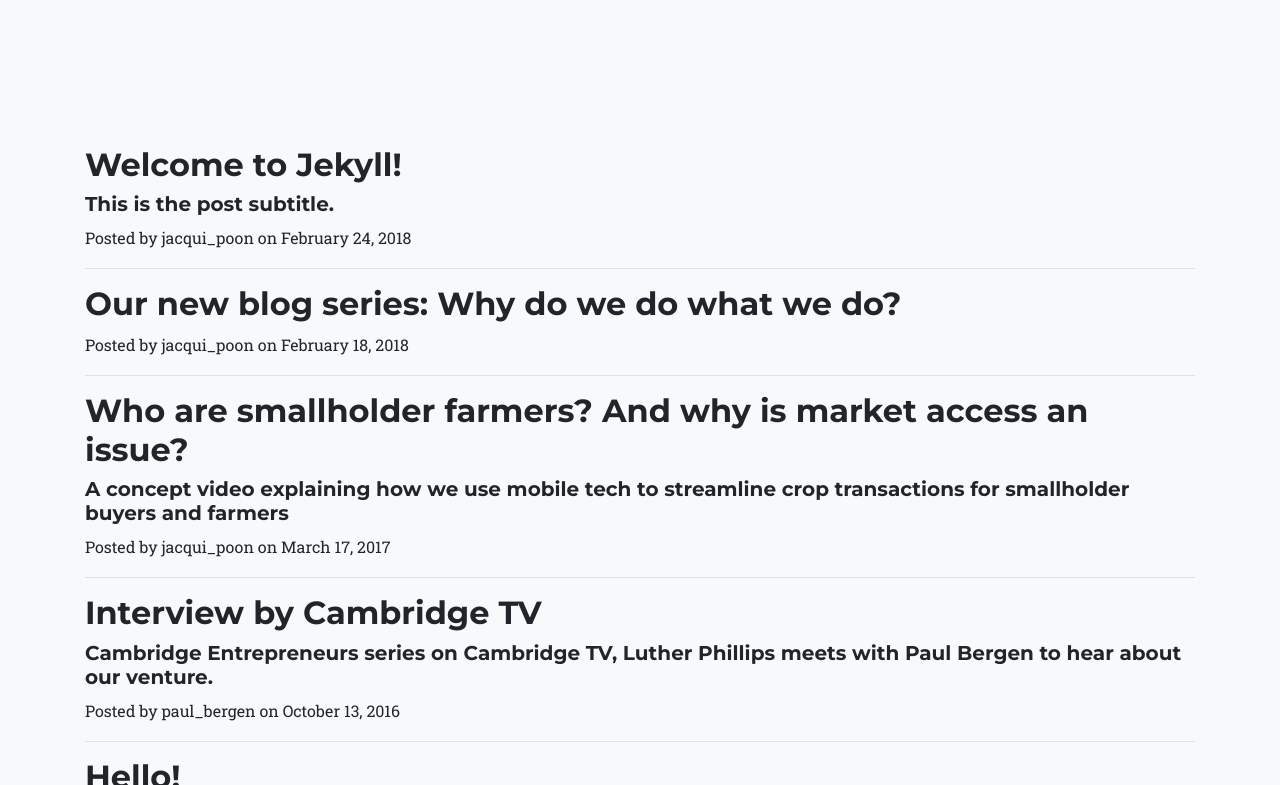
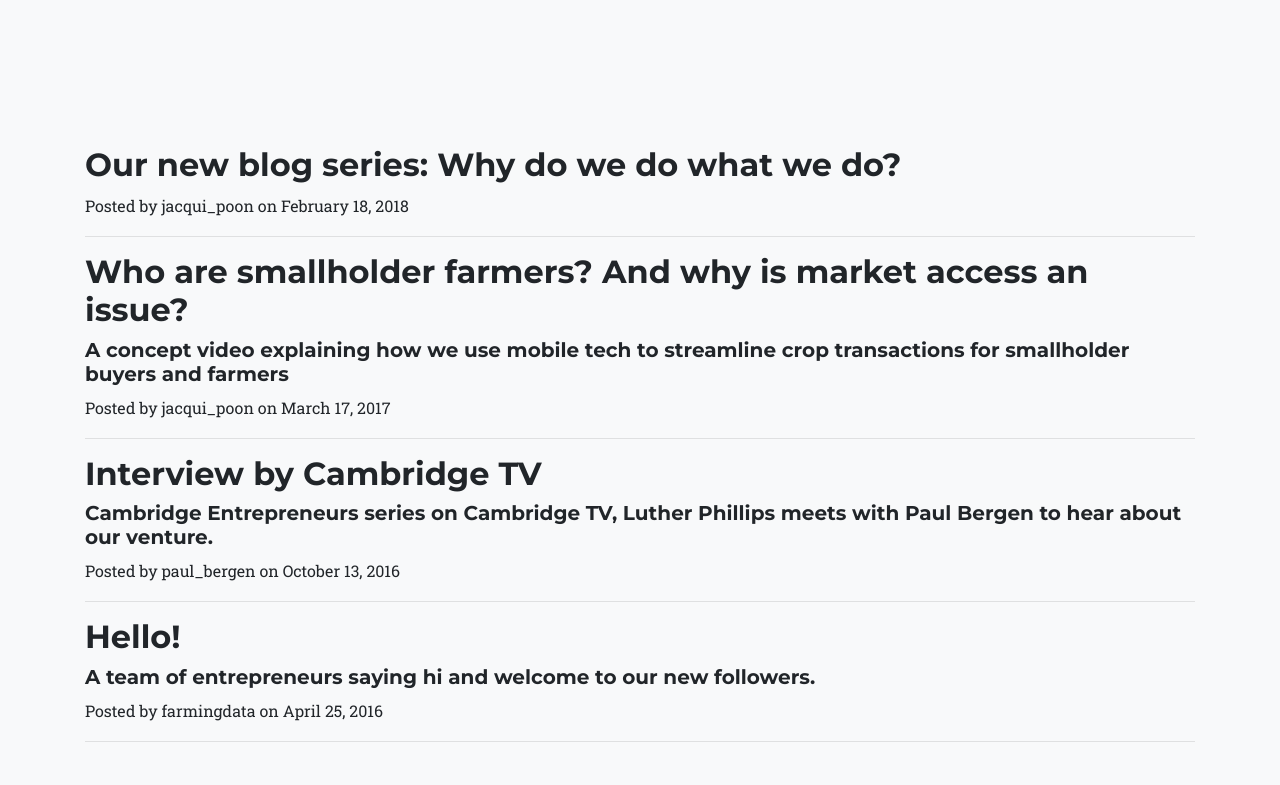
Before and after one commit to jacquipoon/kmei4291.github.io, a Jekyll site: the page built from startbootstrap-agency-gh-pages/posts/index.html, in a window 1280 px wide and 900 px high, scrolled down 487 px, cut to the strip 115-900 px from the top of the window. Built offline with Jekyll 4.4.1, drawn with Linux system fonts in a browser that asks for light colours; some web fonts are replaced; the list of posts is cut into pages by our own code; comment, search, counter and statistics services are not loaded.

Commit message:
tweaked with navbar

```diff
--- a/startbootstrap-agency-gh-pages/_includes/navbar.html
+++ b/startbootstrap-agency-gh-pages/_includes/navbar.html
@@ -9,9 +9,12 @@
       Menu
       <i class="fa fa-bars"></i>
     </button>
-
-      <a class="navbar-brand" href="/#page-top"><span><img class="d-inline-block align-middle" src="/img/logos/farmingdatalogo-icon.png" alt=""><span> Farming Data
+    <span>
+      <a class="navbar-brand" href="/"><img class="d-inline-block align-middle" src="/img/logos/farmingdatalogo-icon.png" alt="">
       </a>
+      <a class="navbar-brand" href="/#page-top">Farming Data
+      </a>
+    </span>
       <ul class="navbar-nav text-uppercase ml-auto">
         <li class="nav-item">
           <a class="nav-link js-scroll-trigger" href="/#why">Why?</a>
--- a/startbootstrap-agency-gh-pages/_posts/2018-02-24-testing.md
+++ /dev/null
@@ -1,13 +0,0 @@
----
-layout: post
-title:  "Welcome to Jekyll!"
-subtitle: "This is the post subtitle."
-date:   2018-02-24 16:16:01 -0600
-author: jacqui_poon
-categories: posts
-background: '/img/posts/2018-02-24.jpg'
----
-
-You’ll find this post in your `_posts` directory. Go ahead and edit it and re-build the site to see your changes. You can rebuild the site in many different ways, but the most common way is to run `bundle exec jekyll serve`, which launches a web server and auto-regenerates your site when a file is updated.
-
-To add new posts, simply add a file in the `_posts` directory that follows the convention `YYYY-MM-DD-name-of-post.ext` and includes the necessary front matter. Take a look at the source for this post to get an idea about how it works.
```
Also changed, not shown: 5 other files.
